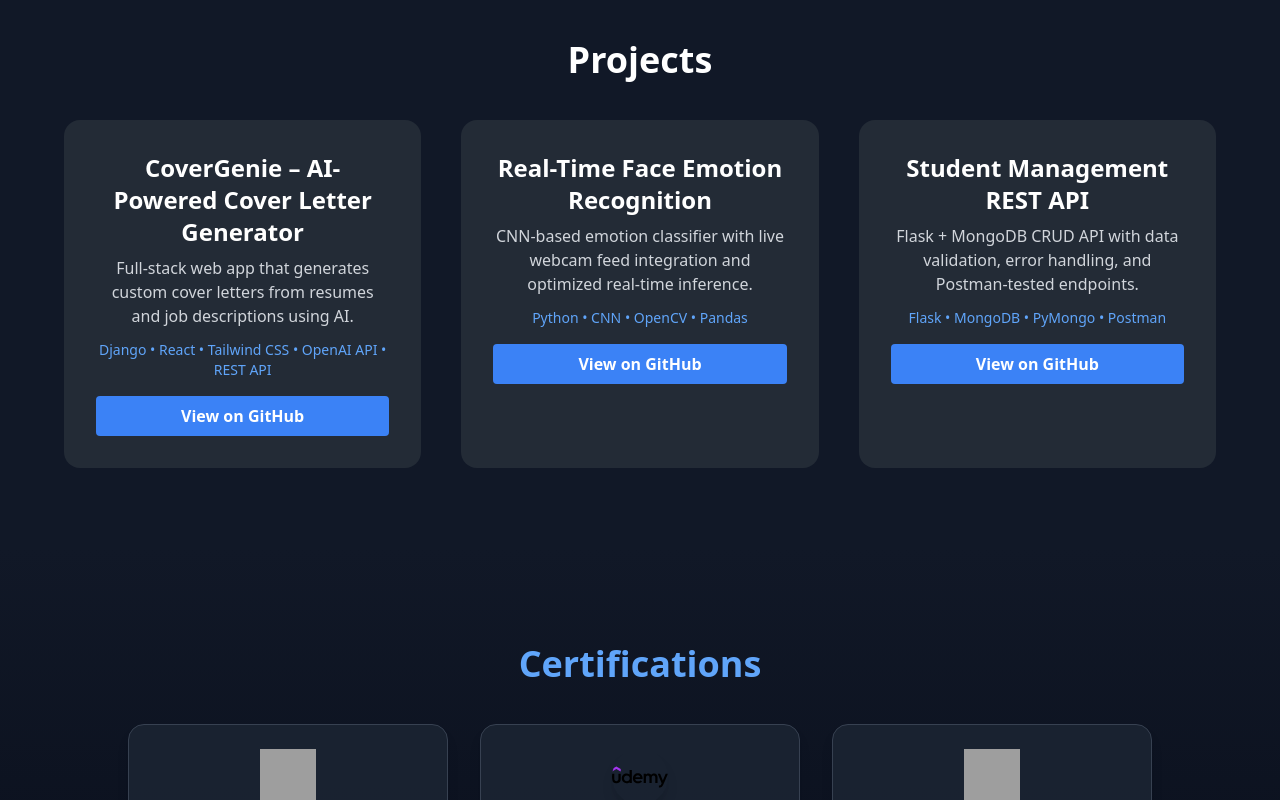
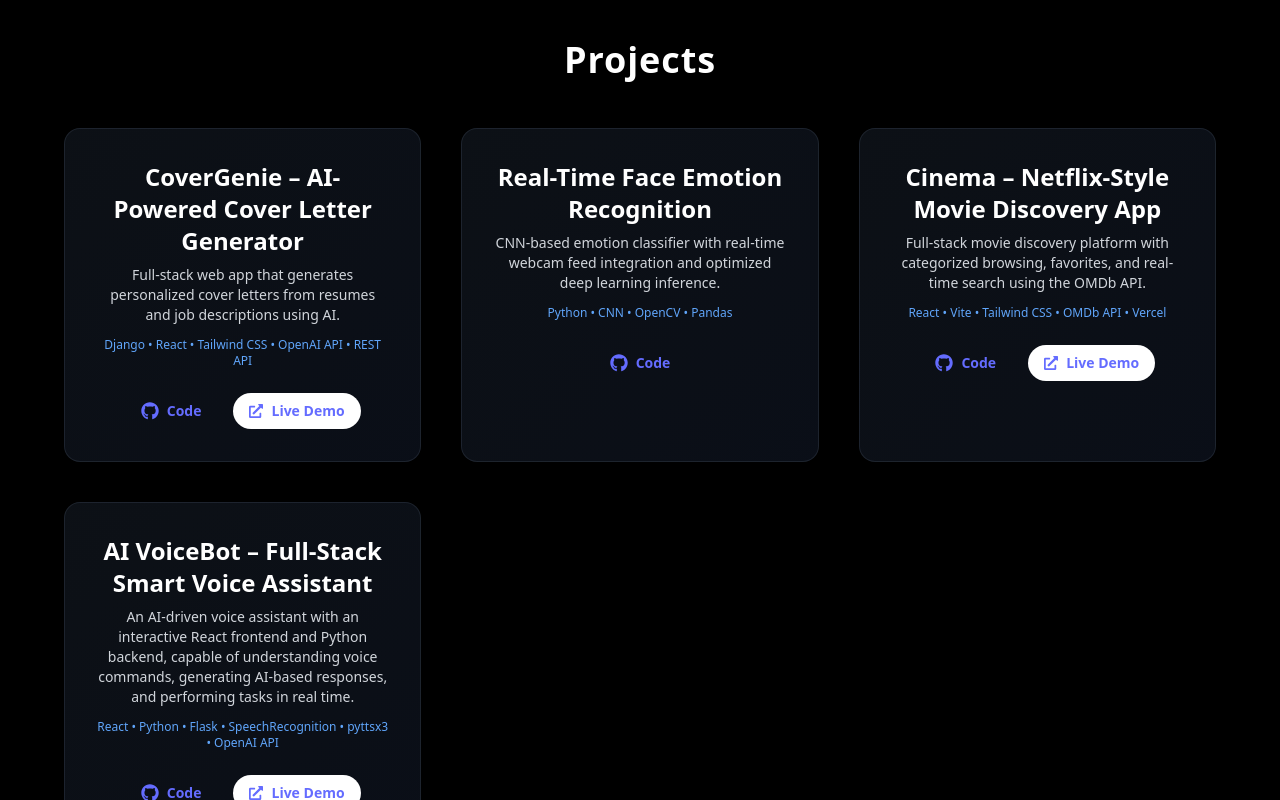
Before and after one commit to satwiknarwa/satwiknarwa-portfolio, a React (Vite) app: page / in a window 1280 px wide. Shown: the part 1840-2640 px from the top of the page. Built offline with nearby package versions, Linux system fonts and the light colour scheme; grey boxes are pictures that could not be loaded.

Commit message:
Enhanced Projects section: added glass UI + Live Demo buttons

```diff
--- a/package.json
+++ b/package.json
@@ -12,7 +12,9 @@
     "framer-motion": "^12.23.24",
     "lucide-react": "^0.545.0",
     "react": "^18.2.0",
-    "react-dom": "^18.2.0"
+    "react-dom": "^18.2.0",
+    "react-icons": "^5.5.0",
+    "react-typed": "^2.0.12"
   },
   "devDependencies": {
     "@vitejs/plugin-react": "^5.0.4",
--- a/src/App.css
+++ b/src/App.css
@@ -1,5 +1,4 @@
 /* src/index.css */
-
 @tailwind base;
 @tailwind components;
 @tailwind utilities;
--- a/src/components/Footer.jsx
+++ b/src/components/Footer.jsx
@@ -23,7 +23,7 @@ const Footer = () => {
         className="text-lg font-mono text-transparent bg-clip-text bg-gradient-to-r from-blue-400 via-purple-400 to-pink-400 mb-8 hover:underline"
         whileHover={{ scale: 1.1 }}
       >
-        GetInTouch();
+        GetInTouch
       </motion.a>
 
       {/* Social Links */}
@@ -62,7 +62,7 @@ const Footer = () => {
 
       {/* Footer Text */}
       <p className="text-gray-400 font-mono text-sm">
-        Design & Built by Satwik © 2025
+        © 2025 Satwiknarwa. All rights reserved.
       </p>
 
       {/* Floating Resume Button */}
--- a/src/components/Projects.jsx
+++ b/src/components/Projects.jsx
@@ -1,37 +1,45 @@
 // src/components/Projects.jsx
 import React from "react";
 import { motion } from "framer-motion";
+import { FaGithub, FaExternalLinkAlt } from "react-icons/fa";
 
 const projects = [
   {
     name: "CoverGenie – AI-Powered Cover Letter Generator",
     description:
-      "Full-stack web app that generates custom cover letters from resumes and job descriptions using AI.",
+      "Full-stack web app that generates personalized cover letters from resumes and job descriptions using AI.",
     tech: "Django • React • Tailwind CSS • OpenAI API • REST API",
-    image: "/images/projects/covergenie.png",
     github: "https://github.com/satwiknarwa/covergenie-frontend",
+    demo: "https://covergenie-fe.vercel.app/",
   },
   {
     name: "Real-Time Face Emotion Recognition",
     description:
-      "CNN-based emotion classifier with live webcam feed integration and optimized real-time inference.",
+      "CNN-based emotion classifier with real-time webcam feed integration and optimized deep learning inference.",
     tech: "Python • CNN • OpenCV • Pandas",
-    image: "/images/projects/face-emotion.png",
     github: "https://github.com/satwiknarwa/face-emotion-recognization",
   },
   {
-    name: "Student Management REST API",
+    name: "Cinema – Netflix-Style Movie Discovery App",
     description:
-      "Flask + MongoDB CRUD API with data validation, error handling, and Postman-tested endpoints.",
-    tech: "Flask • MongoDB • PyMongo • Postman",
-    image: "/images/projects/student-api.png",
-    github: "https://github.com/satwiknarwa/student-management-api",
+      "Full-stack movie discovery platform with categorized browsing, favorites, and real-time search using the OMDb API.",
+    tech: "React • Vite • Tailwind CSS • OMDb API • Vercel",
+    github: "https://github.com/satwiknarwa/cinema",
+    demo: "https://cinema-blush-delta.vercel.app/",
+  },
+  {
+    name: "AI VoiceBot – Full-Stack Smart Voice Assistant",
+    description:
+      "An AI-driven voice assistant with an interactive React frontend and Python backend, capable of understanding voice commands, generating AI-based responses, and performing tasks in real time.",
+    tech: "React • Python • Flask • SpeechRecognition • pyttsx3 • OpenAI API",
+    github: "https://github.com/satwiknarwa/AI-voicebot",
+    demo: "https://ai-voicebot-kpqj.onrender.com/",
   },
 ];
 
 const Projects = () => {
   return (
-    <section id="projects" className="py-20 px-6 bg-gray-900 text-white">
+    <section id="projects" className="py-20 px-6 bg-black text-white">
       <motion.div
         className="max-w-6xl mx-auto text-center"
         initial={{ opacity: 0, y: 30 }}
@@ -39,26 +47,52 @@ const Projects = () => {
         transition={{ duration: 0.7 }}
         viewport={{ once: true }}
       >
-        <h2 className="text-4xl font-bold mb-10">Projects</h2>
+        <h2 className="text-4xl font-bold mb-12 tracking-wide">
+          Projects
+        </h2>
+
         <div className="grid md:grid-cols-2 lg:grid-cols-3 gap-10">
-          {projects.map((project) => (
-            <div
-              key={project.name}
-              className="bg-[#232b36] rounded-2xl p-8 flex flex-col h-full"
+          {projects.map((project, index) => (
+            <motion.div
+              key={index}
+              className="relative rounded-2xl p-8 bg-opacity-10 bg-gradient-to-br from-gray-800/40 to-gray-900/60 backdrop-blur-lg shadow-lg border border-gray-700/40 hover:border-blue-500/50 hover:shadow-blue-500/20 transition-all duration-300 transform hover:-translate-y-2"
+              initial={{ opacity: 0, y: 20 }}
+              whileInView={{ opacity: 1, y: 0 }}
+              transition={{ duration: 0.5, delay: index * 0.1 }}
+              viewport={{ once: true }}
             >
-              {/* Remove the image here */}
-              <h3 className="text-2xl font-bold mb-2 text-white">{project.name}</h3>
-              <p className="text-gray-300 mb-3">{project.description}</p>
-              <p className="text-sm text-blue-400 mb-4">{project.tech}</p>
+              <h3 className="text-2xl font-bold mb-2 text-white">
+                {project.name}
+              </h3>
+              <p className="text-gray-300 mb-3 text-sm">
+                {project.description}
+              </p>
+              <p className="text-xs text-blue-400 mb-6">{project.tech}</p>
+
+              <div className="flex justify-center gap-4">
+                {/* GitHub Button */}
                 <a
                   href={project.github}
                   target="_blank"
                   rel="noopener noreferrer"
-                className="bg-blue-500 text-white font-semibold py-2 px-6 rounded hover:bg-blue-600 transition"
+                  className="flex items-center gap-2  hover:decoration-white transition px-4 py-2 rounded-full text-sm font-semibold"
                 >
-                View on GitHub
+                  <FaGithub size={18} /> Code
                 </a>
+
+                {/* Live Demo Button */}
+                {project.demo && (
+                  <a
+                    href={project.demo}
+                    target="_blank"
+                    rel="noopener noreferrer"
+                    className="flex items-center gap-2 bg-white hover:bg-white transition px-4 py-2 rounded-full text-sm font-semibold"
+                  >
+                    <FaExternalLinkAlt size={14} /> Live Demo
+                  </a>
+                )}
               </div>
+            </motion.div>
           ))}
         </div>
       </motion.div>
--- a/src/index.css
+++ b/src/index.css
@@ -28,7 +28,6 @@ a:hover {
 
 body {
   margin: 0;
-  /* Remove display: flex and place-items */
   min-width: 320px;
   min-height: 100vh;
   overflow-x: hidden;
@@ -70,12 +69,21 @@ button:focus-visible {
     background-color: #f9f9f9;
   }
 }
+
+/* Smooth scroll */
 html {
   scroll-behavior: smooth;
 }
+
+/* Skill icon hover glow */
 .skill-icon:hover img {
   filter: drop-shadow(0 0 10px #3b82f6);
 }
 .skill-icon img {
   transition: filter 0.3s ease-in-out;
 }
+.resume-glow:hover {
+  box-shadow:
+    0 0 30px 10px rgba(122, 90, 248, 0.9), /* Primary glow */
+    0 0 80px 25px rgba(122, 90, 248, 0.5); /* Secondary wide glow */
+}
```
Also changed, not shown: 1 other file (tests, documents, lock files or other folders). Lines whose indentation alone changed are shown as unchanged.
